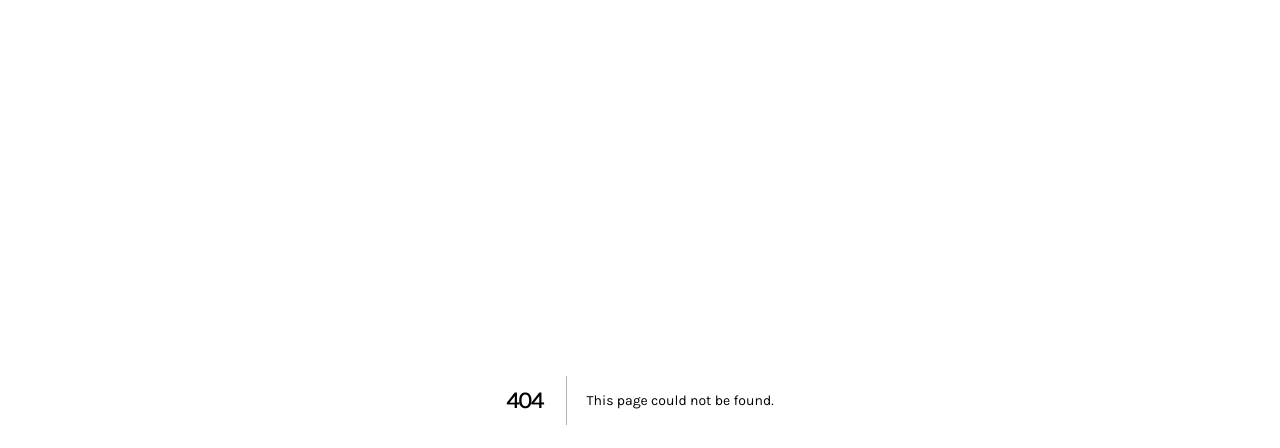
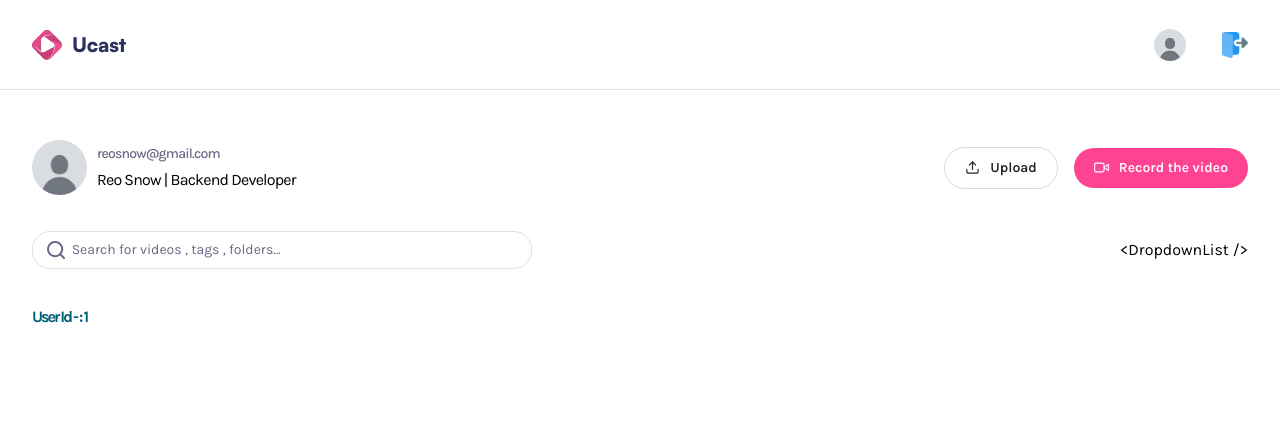
Before and after one commit to udit-devops/records-ai, a Next.js app: page /profile/1 in a window 1280 px wide. Before the commit this address had no page. Shown: the top 448 px of the page. Built offline with nearby package versions, Linux system fonts and the light colour scheme.

Commit message:
worked on the ui

```diff
--- /dev/null
+++ b/app/(auth)/sign-in/page.tsx
@@ -0,0 +1,9 @@
+import React from 'react'
+
+const page = () => {
+  return (
+    <div>page</div>
+  )
+}
+
+export default page
--- /dev/null
+++ b/app/(root)/layout.tsx
@@ -0,0 +1,14 @@
+import Navbar from '@/components/Navbar'
+import React, { ReactNode } from 'react'
+
+const layout = ({children} : {children : ReactNode}) => {
+  return (
+    <div>
+      <Navbar/>
+        {children}
+
+      </div>
+  )
+}
+
+export default layout
--- /dev/null
+++ b/app/(root)/page.tsx
@@ -0,0 +1,14 @@
+import Header from '@/components/Header'
+import React from 'react'
+
+const Page = () => {
+  return (
+    <main className=' wrapper page'>
+      <Header title='All Videos' subHeader='Public Library'/>
+      <h1 className='text-2xl font-bold text-black-400 '>Welcome to Records ai</h1>
+
+      </main>
+  )
+}
+
+export default Page
--- /dev/null
+++ b/app/(root)/profile/[id]/page.tsx
@@ -0,0 +1,22 @@
+import Header from '@/components/Header'
+import React from 'react'
+
+const page = async({params}:ParamsWithSearch) => {
+    const {id} = await params
+  return (
+    <div className='wrapper page'>
+
+        <Header
+        subHeader="reosnow@gmail.com"
+        title="Reo Snow | Backend Developer"
+        userImg = "/assets/images/dummy.jpg"
+        />
+
+       <h1 className='font-karla font-bold text-cyan-800'> User Id - : {id}</h1>
+
+
+        </div>
+  )
+}
+
+export default page
--- a/app/layout.tsx
+++ b/app/layout.tsx
@@ -9,7 +9,7 @@ const geistKarla = Karla({
 });
 
 export const metadata: Metadata = {
-  title: "SnapCast",
+  title: "Ucast",
   description: "A Screen Sharing App",
   icons: {
     icon: "/assets/icons/logo.svg",
--- a/app/page.tsx
+++ /dev/null
@@ -1,9 +0,0 @@
-import React from 'react'
-
-const Page = () => {
-  return (
-    <div>Page</div>
-  )
-}
-
-export default Page
--- /dev/null
+++ b/components/Header.tsx
@@ -0,0 +1,49 @@
+import { ICONS } from '@/constants'
+import Image from 'next/image'
+import Link from 'next/link'
+import React from 'react'
+
+const Header = ({subHeader , title , userImg}:SharedHeaderProps) => {
+  return (
+
+    <header className='header'>
+        <section className='header-container'>
+            <div className='details'>
+                {userImg && (
+                    <Image src={userImg} alt="user image" width={55} height={55} className='rounded-full' />
+            )}
+
+            <article>
+              <p>{subHeader}</p>
+              <h2>{title}</h2>
+            </article>
+            </div>
+
+            <aside>
+              <Link href='/upload'>
+               <Image src="/assets/icons/upload.svg" alt='upload' width={15} height={15}/>
+               <span>Upload</span>
+
+              </Link>
+               <div className='record'>
+              <button className='primary-btn'>
+                <Image src={ICONS.record} alt='record' width={15} height={15}/>
+               <span>Record the video</span>
+                </button>
+            </div>
+            </aside>
+
+        </section>
+        <section className='search-filter'>
+
+          <div className='search'>
+            <input type="text" placeholder='  Search for videos , tags , folders...'/>
+            <Image src='/assets/icons/search.svg'alt='search' width={24} height={24}/>
+          </div>
+             {`<DropdownList /> `}
+        </section>
+    </header>
+  )
+}
+
+export default Header
--- /dev/null
+++ b/components/Navbar.tsx
@@ -0,0 +1,37 @@
+'use client'
+
+import Image from 'next/image'
+import Link from 'next/link'
+import { useRouter } from 'next/navigation'
+import React from 'react'
+
+
+const user = {}
+const Navbar = () => {
+  const router = useRouter()
+  return (
+    <header className='navbar'>
+      <nav>
+        <Link href="/">
+          <Image src="/assets/icons/logo.svg" alt ="Records ai logo" width={30} height={30}/>
+          <h1>Ucast</h1>
+        </Link>
+{user &&(
+
+        <figure  className='flex gap-9'>
+          <button  onClick={() => router.push('/profile/123459')}>
+            <Image src="/assets/images/dummy.jpg" alt="User" width={32} height={32} className='rounded-full aspect-square'/>
+          </button>
+
+          <button className='cursor-pointer'>
+                   <Image src="/assets/icons/logout.png" alt="Logout" width={26} height={26} />
+          </button>
+        </figure>
+
+)}
+      </nav>
+    </header>
+  )
+}
+
+export default Navbar
--- a/constants/index.ts
+++ b/constants/index.ts
@@ -1,51 +1,191 @@
-export const MAX_VIDEO_SIZE = 500 * 1024 * 1024;
-export const MAX_THUMBNAIL_SIZE = 10 * 1024 * 1024;
+// export const MAX_VIDEO_SIZE = 500 * 1024 * 1024;
+// export const MAX_THUMBNAIL_SIZE = 10 * 1024 * 1024;
 
-export const BUNNY = {
-  STREAM_BASE_URL: "https://video.bunnycdn.com/library",
-  STORAGE_BASE_URL: "https://sg.storage.bunnycdn.com/snapcast",
-  CDN_URL: "https://snapcast.b-cdn.net",
-  EMBED_URL: "https://iframe.mediadelivery.net/embed",
-  TRANSCRIPT_URL: "https://vz-47a08e64-84d.b-cdn.net",
-};
+// export const BUNNY = {
+//   STREAM_BASE_URL: "https://video.bunnycdn.com/library",
+//   STORAGE_BASE_URL: "https://sg.storage.bunnycdn.com/snapcast",
+//   CDN_URL: "https://snapcast.b-cdn.net",
+//   EMBED_URL: "https://iframe.mediadelivery.net/embed",
+//   TRANSCRIPT_URL: "https://vz-47a08e64-84d.b-cdn.net",
+// };
 
-export const emojis = ["😂", "😍", "👍"];
+// export const emojis = ["😂", "😍", "👍"];
 
-export const filterOptions = [
-  "Most Viewed",
-  "Most Recent",
-  "Oldest First",
-  "Least Viewed",
-];
+// export const filterOptions = [
+//   "Most Viewed",
+//   "Most Recent",
+//   "Oldest First",
+//   "Least Viewed",
+// ];
 
-export const visibilities: Visibility[] = ["public", "private"];
+// export const visibilities: Visibility[] = ["public", "private"];
 
-export const ICONS = {
-  record: "/assets/icons/record.svg",
-  close: "/assets/icons/close.svg",
-  upload: "/assets/icons/upload.svg",
-};
+// export const ICONS = {
+//   record: "/assets/icons/record.svg",
+//   close: "/assets/icons/close.svg",
+//   upload: "/assets/icons/upload.svg",
+// };
 
-export const initialVideoState = {
-  isLoaded: false,
-  hasIncrementedView: false,
-  isProcessing: true,
-  processingProgress: 0,
-};
+// export const initialVideoState = {
+//   isLoaded: false,
+//   hasIncrementedView: false,
+//   isProcessing: true,
+//   processingProgress: 0,
+// };
 
-export const infos = ["transcript", "metadata"];
+// export const infos = ["transcript", "metadata"];
 
-export const DEFAULT_VIDEO_CONFIG = {
-  width: { ideal: 1920 },
-  height: { ideal: 1080 },
-  frameRate: { ideal: 30 },
-};
+// export const DEFAULT_VIDEO_CONFIG = {
+//   width: { ideal: 1920 },
+//   height: { ideal: 1080 },
+//   frameRate: { ideal: 30 },
+// };
 
-export const DEFAULT_RECORDING_CONFIG = {
-  mimeType: "video/webm;codecs=vp9,opus",
-  audioBitsPerSecond: 128000,
-  videoBitsPerSecond: 2500000,
-};
+// export const DEFAULT_RECORDING_CONFIG = {
+//   mimeType: "video/webm;codecs=vp9,opus",
+//   audioBitsPerSecond: 128000,
+//   videoBitsPerSecond: 2500000,
+// };
+
+// export const MAX_VIDEO_SIZE = 500 * 1024 * 1024;
+// export const MAX_THUMBNAIL_SIZE = 10 * 1024 * 1024;
+
+// export const BUNNY = {
+//   STREAM_BASE_URL: "https://video.bunnycdn.com/library",
+//   STORAGE_BASE_URL: "https://sg.storage.bunnycdn.com/snapcast",
+//   CDN_URL: "https://snapcast.b-cdn.net",
+//   EMBED_URL: "https://iframe.mediadelivery.net/embed",
+//   TRANSCRIPT_URL: "https://vz-47a08e64-84d.b-cdn.net",
+// };
+
+// export const emojis = ["😂", "😍", "👍"];
+
+// export const filterOptions = [
+//   "Most Viewed",
+//   "Most Recent",
+//   "Oldest First",
+//   "Least Viewed",
+// ];
+
+// export const visibilities: Visibility[] = ["public", "private"];
+
+// export const ICONS = {
+//   record: "/assets/icons/record.svg",
+//   close: "/assets/icons/close.svg",
+//   upload: "/assets/icons/upload.svg",
+// };
+
+// export const initialVideoState = {
+//   isLoaded: false,
+//   hasIncrementedView: false,
+//   isProcessing: true,
+//   processingProgress: 0,
+// };
+
+// export const infos = ["transcript", "metadata"];
+
+// export const DEFAULT_VIDEO_CONFIG = {
+//   width: { ideal: 1920 },
+//   height: { ideal: 1080 },
+//   frameRate: { ideal: 30 },
+// };
+
+// export const DEFAULT_RECORDING_CONFIG = {
+//   mimeType: "video/webm;codecs=vp9,opus",
+//   audioBitsPerSecond: 128000,
+//   videoBitsPerSecond: 2500000,
+// };
+
+// export const dummyCards = [
+//   {
+//     id: "1",
+//     title: "SnapChat Message",
+//     thumbnail: "/assets/samples/thumbnail (1).png",
+//     createdAt: new Date("2025-05-01"),
+//     userImg: "/assets/images/jason.png",
+//     username: "Jason",
+//     views: 10,
+//     visibility: "public",
+//     duration: 156,
+//   },
+//   {
+//     id: "2",
+//     title: "Product Demo Walkthrough",
+//     thumbnail: "/assets/samples/thumbnail (2).png",
+//     createdAt: new Date("2025-04-15"),
+//     userImg: "/assets/images/sarah.png",
+//     username: "Sarah",
+//     views: 245,
+//     visibility: "public",
+//     duration: 320,
+//   },
+//   {
+//     id: "3",
+//     title: "Weekly Team Update",
+//     thumbnail: "/assets/samples/thumbnail (3).png",
+//     createdAt: new Date("2025-04-22"),
+//     userImg: "/assets/images/michael.png",
+//     username: "Michael",
+//     views: 78,
+//     visibility: "private",
+//     duration: 412,
+//   },
+//   {
+//     id: "4",
+//     title: "Bug Fix Explanation",
+//     thumbnail: "/assets/samples/thumbnail (4).png",
+//     createdAt: new Date("2025-04-28"),
+//     userImg: "/assets/images/emily.png",
+//     username: "Emily",
+//     views: 32,
+//     visibility: "public",
+//     duration: 183,
+//   },
+//   {
+//     id: "5",
+//     title: "New Feature Overview",
+//     thumbnail: "/assets/samples/thumbnail (5).png",
+//     createdAt: new Date("2025-05-05"),
+//     userImg: "/assets/images/david.png",
+//     username: "David",
+//     views: 156,
+//     visibility: "public",
+//     duration: 275,
+//   },
+//   {
+//     id: "6",
+//     title: "Client Presentation Feedback",
+//     thumbnail: "/assets/samples/thumbnail (6).png",
+//     createdAt: new Date("2025-05-10"),
+//     userImg: "/assets/images/lisa.png",
+//     username: "Lisa",
+//     views: 89,
+//     visibility: "private",
+//     duration: 198,
+//   },
+//   {
+//     id: "7",
+//     title: "UI Design Review",
+//     thumbnail: "/assets/samples/thumbnail (7).png",
+//     createdAt: new Date("2025-05-12"),
+//     userImg: "/assets/images/alex.png",
+//     username: "Alex",
+//     views: 124,
+//     visibility: "public",
+//     duration: 230,
+//   },
+//   {
+//     id: "8",
+//     title: "Marketing Strategy Discussion",
+//     thumbnail: "/assets/samples/thumbnail (8).png",
+//     createdAt: new Date("2025-05-18"),
+//     userImg: "/assets/images/jessica.png",
+//     username: "Jessica",
+//     views: 67,
+//     visibility: "public",
+//     duration: 345,
+//   }
+// ]
 
 export const MAX_VIDEO_SIZE = 500 * 1024 * 1024;
 export const MAX_THUMBNAIL_SIZE = 10 * 1024 * 1024;
@@ -67,7 +207,7 @@ export const filterOptions = [
   "Least Viewed",
 ];
 
-export const visibilities: Visibility[] = ["public", "private"];
+export const visibilities = ["public", "private"]; // Remove type annotation if in JS, add if using TS: Visibility[]
 
 export const ICONS = {
   record: "/assets/icons/record.svg",
@@ -185,4 +325,4 @@ export const dummyCards = [
     visibility: "public",
     duration: 345,
   }
-]
+];
```
Also changed, not shown: public/assets/icons/logout.png (added).
